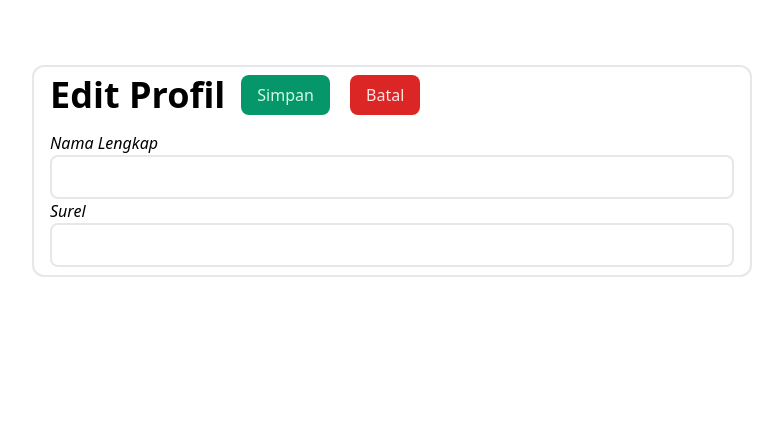
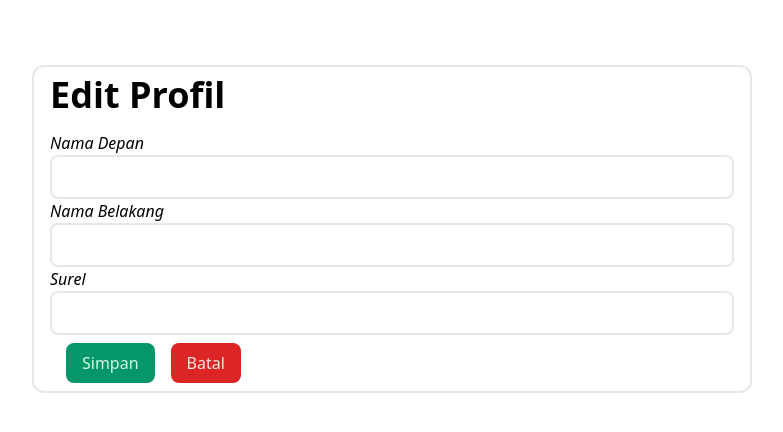
Before and after one commit to GerradND/hadirin, a Django app: page /profil/edit in a window 1280 px wide. Shown: the part 54-486 px from the top of the page, without its empty margins (248-1031 px from the left). Run offline with Django 3.2, Linux system fonts and the light colour scheme.

Commit message:
feat: profile editing

```diff
--- /dev/null
+++ b/main/forms.py
@@ -0,0 +1,19 @@
+from django.contrib.auth.models import User
+from django import forms
+
+class UpdateProfile(forms.ModelForm):
+    email = forms.EmailField(required=True)
+    first_name = forms.CharField(required=False)
+    last_name = forms.CharField(required=False)
+
+    class Meta:
+        model = User
+        fields = ('email', 'first_name', 'last_name')
+
+    def save(self, user:User):
+        user.first_name = self.cleaned_data['first_name']
+        user.last_name = self.cleaned_data['last_name']
+        user.email = self.cleaned_data['email']
+        user.save()
+
+        return user
--- a/main/templates/main/profilEdit.html
+++ b/main/templates/main/profilEdit.html
@@ -3,13 +3,40 @@
 
 {% block meta %}
 <title>Hadirin - Profil</title>
+<style>
+    input {
+        width: 100%;
+    }
+    *:focus {
+        outline: none;
+    }
+
+</style>
 {% endblock meta %}
 
 {% block content %}
 <div style="max-width: 720px" class="mx-auto border-2 border-gray rounded-xl px-4 py-2 flex flex-col">
     <div class="flex flex-row">
         <h1 class="text-4xl font-semibold">Edit Profil</h1>
-        <div class="flex-grow" />
+    </div>
+    <div class="mt-4">
+        <form method="post">
+            {% csrf_token %}
+            <div class='mb-2'>
+                <h2 class="text-md font-light italic">Nama Depan</h2>
+                <div class="border-2 border-gray rounded-lg py-2 px-2 w-full">
+                    {{ form.first_name }}
+                </div>
+                <h2 class="text-md font-light italic">Nama Belakang</h2>
+                <div class="border-2 border-gray rounded-lg py-2 px-2 w-full">
+                    {{ form.last_name }}
+                </div>
+                <h2 class="text-md font-light italic">Surel</h2>
+                <div class="border-2 border-gray rounded-lg py-2 px-2 w-full">
+                    {{ form.email }}
+                </div>
+            </div>
+            <div class="flex flex-row">
                 <a href="/profil">
                     <button class="mx-auto ml-4">
                         <div class="bg-green-600 text-green-100 py-2 px-4 rounded-lg">
@@ -25,12 +52,7 @@
                     </button>
                 </a>
             </div>
-    </div>
-    <div class="mt-4">
-        <h2 class="text-md font-light italic">Nama Lengkap</h2>
-        <input class="border-2 border-gray rounded-lg py-2 px-2 w-full" />
-        <h2 class="text-md font-light italic">Surel</h2>
-        <input class="border-2 border-gray rounded-lg py-2 px-2 w-full" />
+        </form>
     </div>
 </div>
 {% endblock content %}
--- a/main/views.py
+++ b/main/views.py
@@ -1,5 +1,7 @@
 from django.shortcuts import render
-
+from .forms import UpdateProfile
+from django.http import HttpResponseRedirect
+from django.urls import reverse
 
 def home(request):
     return render(request, 'main/home.html')
@@ -8,7 +10,18 @@ def profil(request):
     return render(request, 'main/profil.html')
 
 def profil_edit(request):
-    return render(request, 'main/profilEdit.html')
+    args = {}
+
+    if request.method == 'POST':
+        form = UpdateProfile(request.POST, instance=request.user)
+        if form.is_valid():
+            form.save(request.user)
+            return HttpResponseRedirect(reverse('main:profil'))
+    else:
+        form = UpdateProfile()
+
+    args['form'] = form
+    return render(request, 'main/profilEdit.html', args)
 
 def presensi(request):
     return render(request, 'main/presensi.html')
```
Also changed, not shown: main/templates/main/profil.html (+5 -3 lines). Lines whose indentation alone changed are shown as unchanged.
